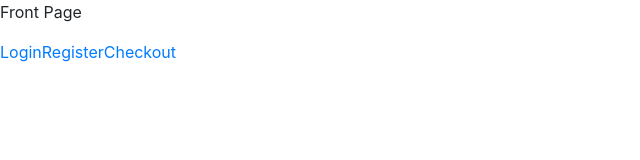
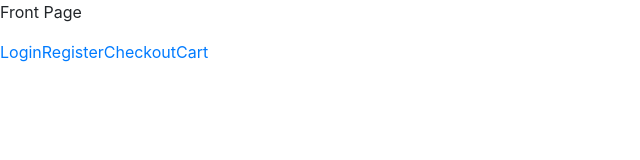
Before and after one commit to dduchuy/tripleb, an Angular app: page / in a window 1280 px wide. Shown: the top 160 px of the page, without its empty margins (0-640 px from the left). Built offline with nearby package versions, Linux system fonts and the light colour scheme.

Commit message:
adding cart routing to front page

```diff
--- a/src/app/app.component.html
+++ b/src/app/app.component.html
@@ -3,6 +3,7 @@
 <a routerLink="/login">Login</a>
 <a routerLink="/register">Register</a>
 <a routerLink="/checkout">Checkout</a>
+<a routerLink="/cart">Cart</a>
 <br>
 
 <router-outlet></router-outlet>
--- a/src/app/app.module.ts
+++ b/src/app/app.module.ts
@@ -38,6 +38,10 @@ import { CheckoutComponent } from './checkout/checkout.component';
         path: 'checkout',
         component: CheckoutComponent
       },
+      {
+        path: 'cart',
+        component: CartComponent
+      },
     ])
   ],
   providers: [],
```
